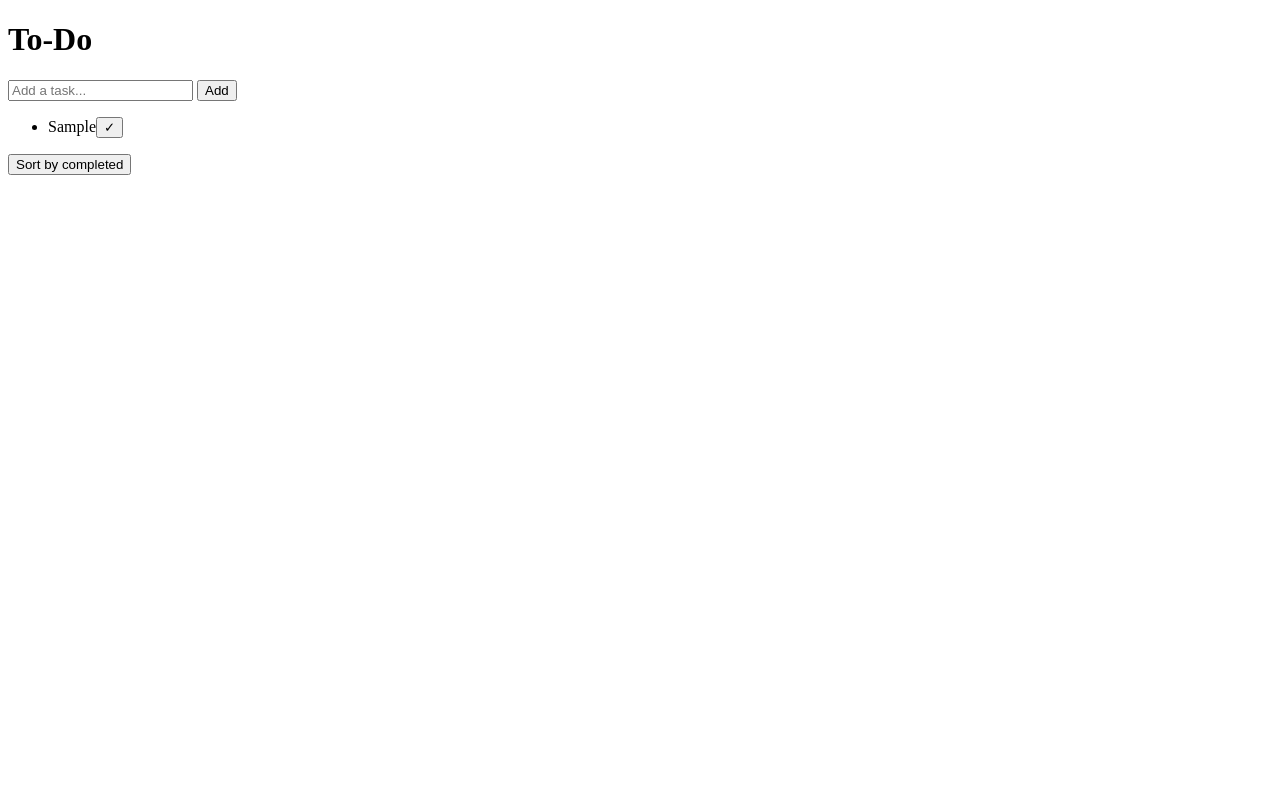
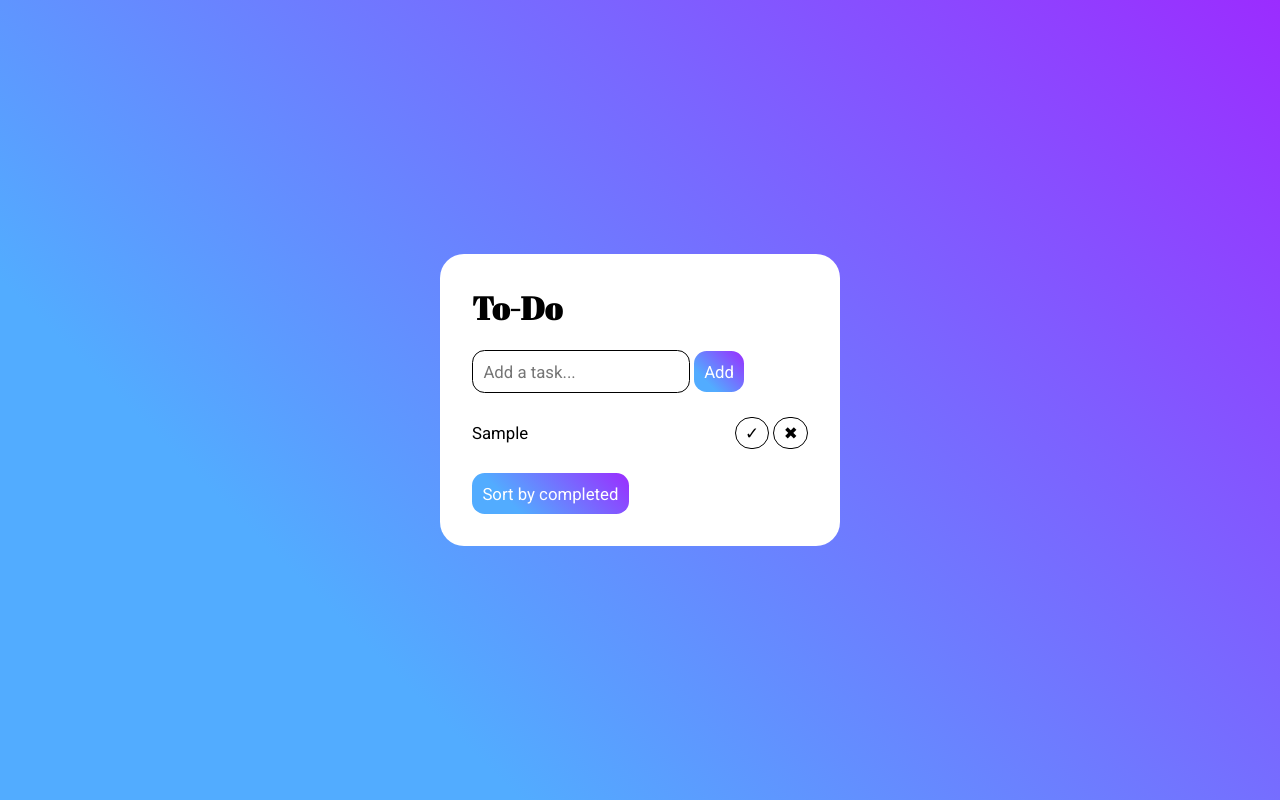
Before and after one commit to alexward976/To-Do-App, a website with bundled scripts: page index.html in a window 1280 px wide. Both pictures are taken after typing "Sample" into the empty fields and a click on the button "Add". Built offline with nearby package versions, Linux system fonts and the light colour scheme.

Commit message:
finishing touches

```diff
--- a/index.html
+++ b/index.html
@@ -3,16 +3,15 @@
 <head>
     <meta charset="UTF-8">
     <meta name="viewport" content="width=device-width, initial-scale=1.0">
+    <link rel="stylesheet" href="./styles.css">
     <title>To-Do App</title>
 </head>
 <body>
-    <header>
+    <main>
         <h1>To-Do</h1>
-    </header>
-    <main>
         <input placeholder="Add a task..." id="new-todo" type="text">
         <button id="add-todo">Add</button>
-        <ul id="todos"></ul>
+        <div id="todos"></div>
         <button id="sort-completed">Sort by completed</button>
     </main>
     <script type="module" src="todo.js"></script>
--- /dev/null
+++ b/styles.css
@@ -0,0 +1,73 @@
+@import url('https://fonts.googleapis.com/css2?family=Abril+Fatface&family=Roboto&display=swap');
+
+* {
+    box-sizing: border-box;
+}
+
+body {
+    height: 100vh;
+    width: 100vw;
+    margin: 0;
+    background: linear-gradient(45deg, #52ACFF 25%, #9b2cff 100%);
+    display: flex;
+    justify-content: center;
+    align-items: center;
+}
+
+main {
+    padding: 2rem;
+    background-color: white;
+    width: 25rem;
+    border-radius: 1.5em;
+}
+
+h1 {
+    margin-top: 0;
+    font-family: 'Abril Fatface', serif;
+}
+
+button, .todo, input {
+    font-family: 'Roboto', sans-serif;
+    font-size: 1.05rem;
+}
+
+input {
+    border: black 1px solid;
+}
+
+button#add-todo, button#sort-completed, input {
+    padding: .65rem;
+    border-radius: .75em;
+}
+
+button#add-todo, button#sort-completed {
+    color: white;
+    border: none;
+    background: linear-gradient(45deg, #52ACFF 25%, #9b2cff 100%);
+}
+
+#todos {
+    margin: 1.5em 0;
+}
+
+.todo {
+    margin: 1em 0;
+    display: flex;
+    gap: .3em;
+    justify-content: space-between;
+    align-items: center;
+}
+
+.todo-btns {
+    display: grid;
+    grid-template-columns: 1fr 1fr;
+    gap: .25em;
+}
+
+.todo-btns button {
+    border: 1px solid black;
+    border-radius: 1em;
+    padding: .3em .55em;
+    background-color: white;
+    color: black;
+}
--- a/todo.js
+++ b/todo.js
@@ -42,31 +42,47 @@ sortBtn.addEventListener("click", () => {
 function updateToDos(i = 0) {
 
     if (i !== toDos.length) {
-        let toDo = document.createElement("li");
-        toDo.textContent = toDos[i].text;
+        // div to hold complete to-do
+        let toDo = document.createElement("div");
+        toDo.classList.add("todo");
+
+        // span to hold to-do text
+        let toDoText = document.createElement("span");
+        toDoText.textContent = toDos[i].text;
+        toDo.appendChild(toDoText);
+
+        // div to hold complete and delete buttons
+        let toDoBtns = document.createElement("div");
+        toDoBtns.classList.add("todo-btns");
 
         let completeBtn = document.createElement("button");
         completeBtn.innerHTML = "&check;";
-        completeBtn.addEventListener('click', () => {
+        completeBtn.addEventListener("click", () => {
             if (toDos[i].completed) {
                 toDos[i].completed = false;
-                toDo.style.textDecoration = "none";
+                toDoText.style.textDecoration = "none";
             } else {
                 toDos[i].completed = true;
-                toDo.style.textDecoration = "line-through";
+                toDoText.style.textDecoration = "line-through";
             }
         })
+        toDoBtns.appendChild(completeBtn);
+
+        let deleteBtn = document.createElement("button");
+        deleteBtn.innerHTML = "&#10006;";
+        deleteBtn.addEventListener("click", () => {
+            deleteTodo(i);
+        })
+        toDoBtns.appendChild(deleteBtn);
 
         if (toDos[i].completed) {
-            toDo.style.textDecoration = "line-through";
+            toDoText.style.textDecoration = "line-through";
         } else {
-            toDo.style.textDecoration = "none";
+            toDoText.style.textDecoration = "none";
         }
 
-        toDo.appendChild(completeBtn);
-
+        toDo.appendChild(toDoBtns);
         toDoList.appendChild(toDo);
-
 
         updateToDos(i + 1);
     }
@@ -80,7 +96,7 @@ function appendToDo() {
     toDoList.innerHTML = "";
     updateToDos();
     anime({
-        targets: 'li:last-of-type',
+        targets: '.todo:last-of-type',
         opacity: [0, 1],
         translateX: [-600, 0],
         easing: "easeOutExpo",
@@ -88,3 +104,9 @@ function appendToDo() {
         delay: anime.stagger(140)
     })
 }
+
+function deleteTodo(index) {
+    toDos.splice(index, 1);
+    toDoList.innerHTML = "";
+    updateToDos();
+}
```
